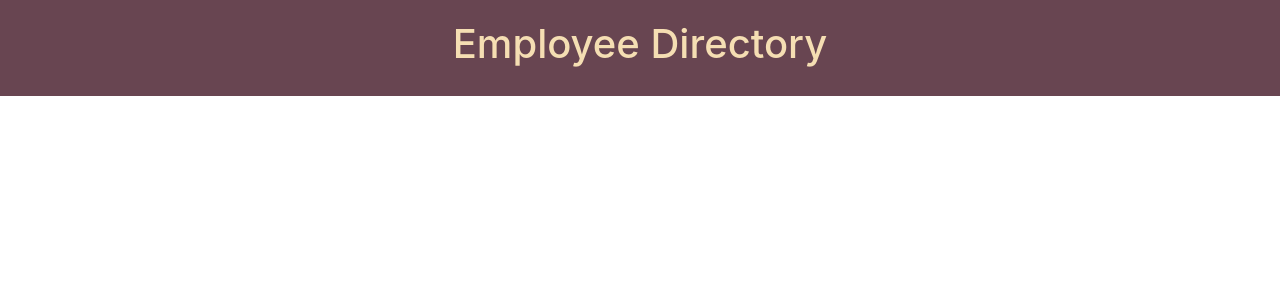
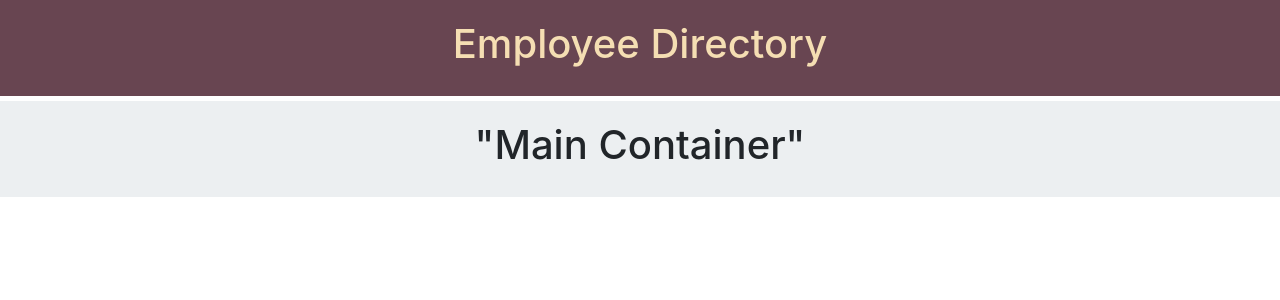
Before and after one commit to CarolinaYo/react-directory, a React (Create React App) app: page / in a window 1280 px wide. Shown: the top 300 px of the page. Built offline with nearby package versions, Linux system fonts and the light colour scheme.

Commit message:
Added wrapper.

```diff
--- a/src/App.js
+++ b/src/App.js
@@ -1,8 +1,18 @@
 import React from "react";
+import Wrapper from "./components/Wrapper";
+
 import Header from "./components/Header";
+import MainContainer from "./components/MainContainer";
 
 function App() {
-  return <Header />;
+  return (
+    <>
+      <Header />
+      <Wrapper>
+        <MainContainer />
+      </Wrapper>
+    </>
+  );
 }
 
 export default App;
```
Also changed, not shown: 1 other file (tests, documents, lock files or other folders).
